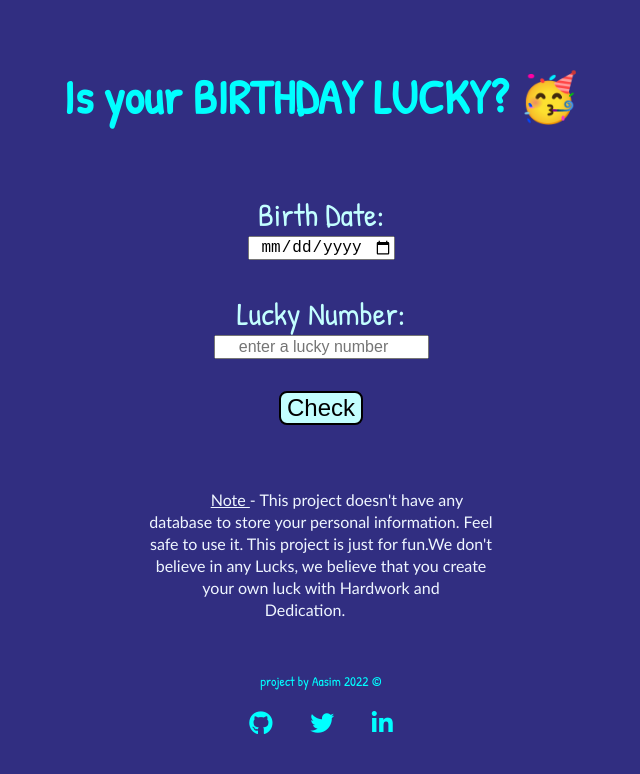
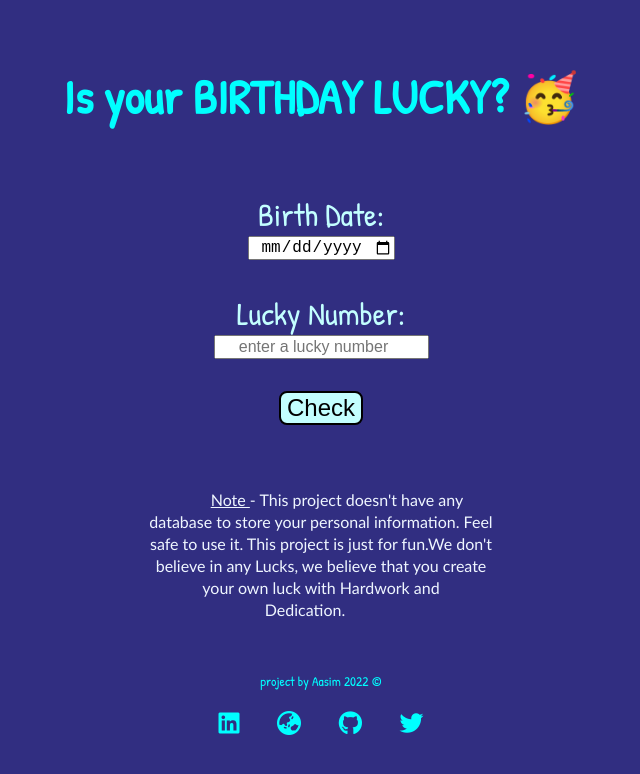
Before and after one commit to aasimd/Luck-on-Birthdays, a plain HTML site: page index.html in a window 1280 px wide. Shown: the whole page, without its empty margins (319-959 px from the left). Drawn offline with Linux system fonts and the light colour scheme.

Commit message:
portfolio link added

```diff
--- a/index.html
+++ b/index.html
@@ -38,18 +38,19 @@
         <small class="credit">
             project by Aasim 2022 ©
         </small>
-        <div>
-            <ul class="social-links">
-                <li class="non-bullet">
-                    <a href="https://github.com/aasimd"><i class="fa-brands fa-github"></i></a>
+        <div class="contact-info">
+            <li class="non-bullet">
+                <a target="_blank" href="https://linkedin.com/in/aasim-dongarkar-28b365231"><i class="fa-brands fa-linkedin"></i></a>
+            </li>
+            <li class="non-bullet">
+                <a target="_blank" href="https://aasim-portfolio.netlify.app"><i class="fa-solid fa-earth-asia"></i></a>
+            </li>
+            <li class="non-bullet">
+                <a target="_blank" href="https://github.com/aasimd"><i class="fa-brands fa-github"></i></a>
+            </li>
+            <li class="non-bullet">
+                <a target="_blank" href="https://twitter.com/dthree01"><i class="fa-brands fa-twitter"></i></a>
                 </li>
-                <li class="non-bullet">
-                    <a target="_blank" href="https://twitter.com/dthree01"><i class="fa-brands fa-twitter"></i></a>
-                </li>
-                <li class="non-bullet">
-                    <a target="_blank" href="https://linkedin.com/in/aasim-dongarkar-28b365231"><i class="fa-brands fa-linkedin-in"></i></a>
-                </li>
-            </ul>
         </div>
     </footer>
 
--- a/styles.css
+++ b/styles.css
@@ -73,7 +73,7 @@ p#error-message{
 footer {
     text-align: center;
     color: var(--secondary-color);
-    margin: 2rem 0 2rem 0;
+    margin: 2rem 0 1rem 0;
 
 }
 li.non-bullet{
@@ -84,7 +84,7 @@ li.non-bullet{
     color: var(--secondary-color);
     font-size: 1.5rem;
     display: inline;
-    padding: 1rem;
+    margin: 1rem;
 
 }
 
@@ -102,3 +102,6 @@ ul {
     margin-inline-end: 0px;
     padding-inline-start: inherit;
 }
+.contact-info{
+    margin: 1rem;
+}
```
